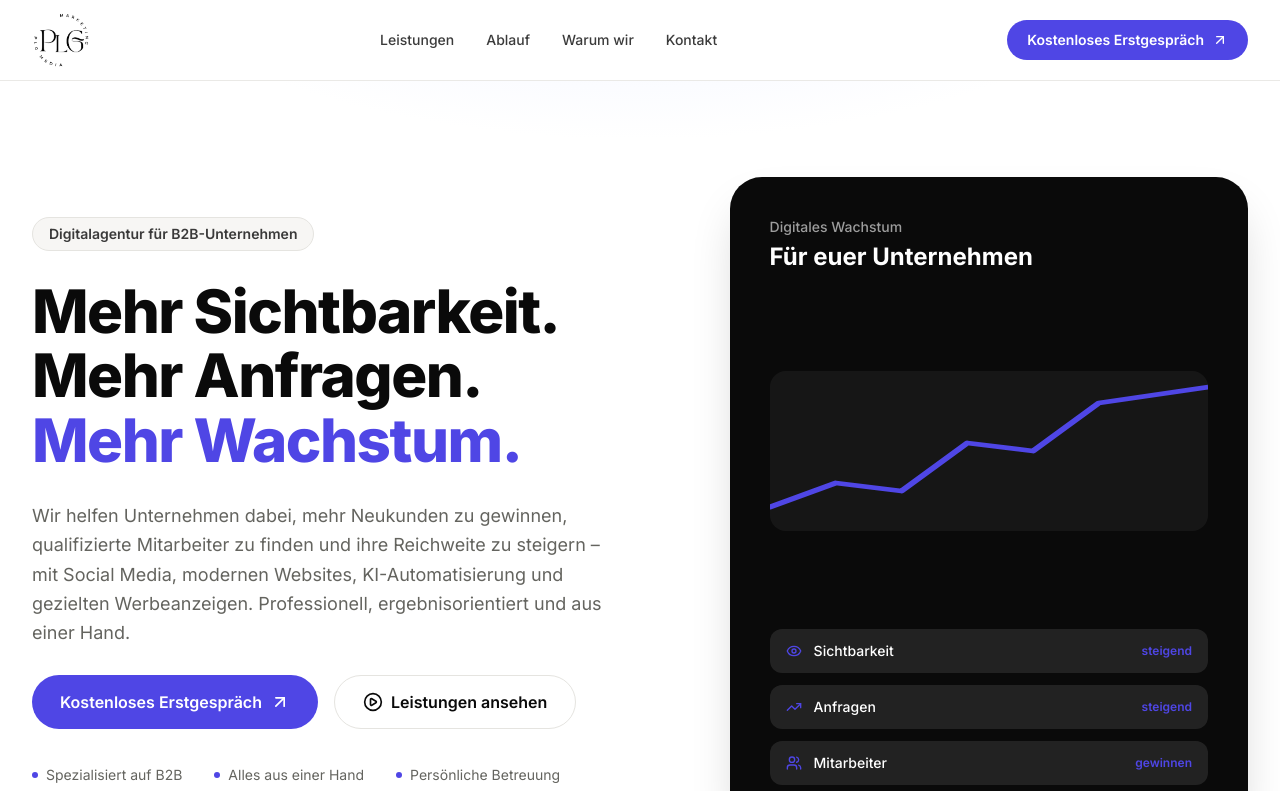
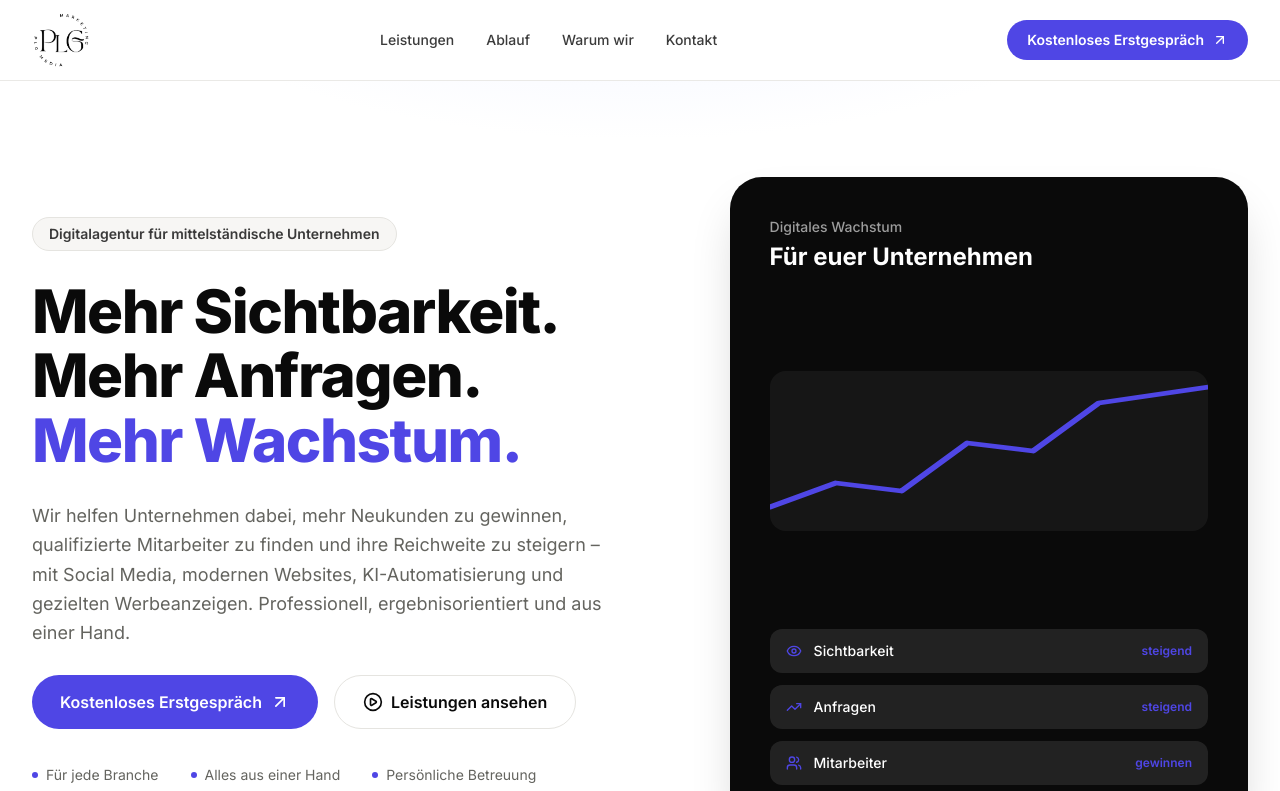
Before and after one commit to fatihpilig-hash/fatih, a Next.js app in the folder website/: page / in a window 1280 px wide. Shown: the top 791 px of the page. Built offline with nearby package versions, Linux system fonts and the light colour scheme.

Commit message:
Remove B2B-only positioning across the site
PLG Media works with mid-sized companies across any industry, not
just B2B — swap the "B2B" / construction-and-trades-only wording in
the tagline, metadata, hero, WhyUs, and footer for broader
mittelständische-Unternehmen messaging.

```diff
--- a/website/src/app/layout.tsx
+++ b/website/src/app/layout.tsx
@@ -17,9 +17,9 @@ const playfair = Playfair_Display({
 });
 
 export const metadata: Metadata = {
-  title: "PLG Media – Marketing für B2B-Unternehmen",
+  title: "PLG Media – Marketing für mittelständische Unternehmen",
   description:
-    "PLG Media hilft B2B-Unternehmen wie Bauunternehmen, Handwerksbetrieben und Dienstleistern durch Social Media, Websites, KI-Automatisierung und Werbeanzeigen zu mehr Sichtbarkeit, Anfragen und Mitarbeitern.",
+    "PLG Media hilft mittelständischen Unternehmen jeder Branche durch Social Media, Websites, KI-Automatisierung und Werbeanzeigen zu mehr Sichtbarkeit, Anfragen und Mitarbeitern.",
 };
 
 export default function RootLayout({ children }: LayoutProps<"/">) {
--- a/website/src/components/Footer.tsx
+++ b/website/src/components/Footer.tsx
@@ -46,8 +46,7 @@ export function Footer() {
           <div className="flex max-w-sm flex-col gap-4">
             <Logo variant="schwarz" className="h-9 w-auto" />
             <p className="text-sm leading-relaxed text-muted-foreground">
-              {siteConfig.tagline} für Bauunternehmen, Handwerksbetriebe,
-              Industrie- und Immobilienunternehmen.
+              {siteConfig.tagline} in jeder Branche.
             </p>
             <div className="flex items-center gap-3">
               {socials.map(({ icon: Icon, label, href }) => (
--- a/website/src/components/Hero.tsx
+++ b/website/src/components/Hero.tsx
@@ -18,7 +18,7 @@ export function Hero() {
       <Container className="grid items-center gap-16 lg:grid-cols-[1.1fr_0.9fr]">
         <div className="flex flex-col items-start gap-7">
           <span className="inline-flex items-center gap-2 rounded-full border border-border bg-background-alt px-4 py-1.5 text-sm font-semibold text-foreground/80">
-            Digitalagentur für B2B-Unternehmen
+            Digitalagentur für mittelständische Unternehmen
           </span>
 
           <h1 className="text-4xl font-extrabold leading-[1.08] tracking-tight text-foreground sm:text-5xl lg:text-6xl">
@@ -51,7 +51,7 @@ export function Hero() {
           <div className="mt-2 flex flex-wrap items-center gap-x-8 gap-y-3 text-sm text-muted-foreground">
             <span className="flex items-center gap-2">
               <span className="h-1.5 w-1.5 rounded-full bg-accent" />
-              Spezialisiert auf B2B
+              Für jede Branche
             </span>
             <span className="flex items-center gap-2">
               <span className="h-1.5 w-1.5 rounded-full bg-accent" />
--- a/website/src/components/WhyUs.tsx
+++ b/website/src/components/WhyUs.tsx
@@ -11,9 +11,9 @@ const reasons = [
   },
   {
     icon: Handshake,
-    title: "Spezialisiert auf B2B",
+    title: "Erfahrung in jeder Branche",
     description:
-      "Wir kennen die Herausforderungen von Bau-, Immobilien- und Industrieunternehmen und sprechen die Sprache eurer Branche.",
+      "Egal in welcher Branche ihr unterwegs seid – wir kennen die Herausforderungen mittelständischer Unternehmen und sprechen eure Sprache.",
   },
   {
     icon: Gauge,
@@ -37,7 +37,7 @@ export function WhyUs() {
           align="left"
           eyebrow="Warum wir"
           title="Ein Partner für euer digitales Wachstum"
-          description="Statt Einzelmaßnahmen bekommt ihr eine aufeinander abgestimmte Wachstumsstrategie – gebaut für B2B-Unternehmen, die planbar wachsen wollen."
+          description="Statt Einzelmaßnahmen bekommt ihr eine aufeinander abgestimmte Wachstumsstrategie – gebaut für mittelständische Unternehmen, die planbar wachsen wollen."
         />
 
         <div className="grid gap-6 sm:grid-cols-2">
--- a/website/src/lib/site-config.ts
+++ b/website/src/lib/site-config.ts
@@ -1,7 +1,7 @@
 export const siteConfig = {
   name: "PLG Media",
   shortName: "PLG",
-  tagline: "Marketing für B2B-Unternehmen",
+  tagline: "Marketing für mittelständische Unternehmen",
   phone: "+49 176 46103320",
   email: "info@plgmedia.de",
   nav: [
```
